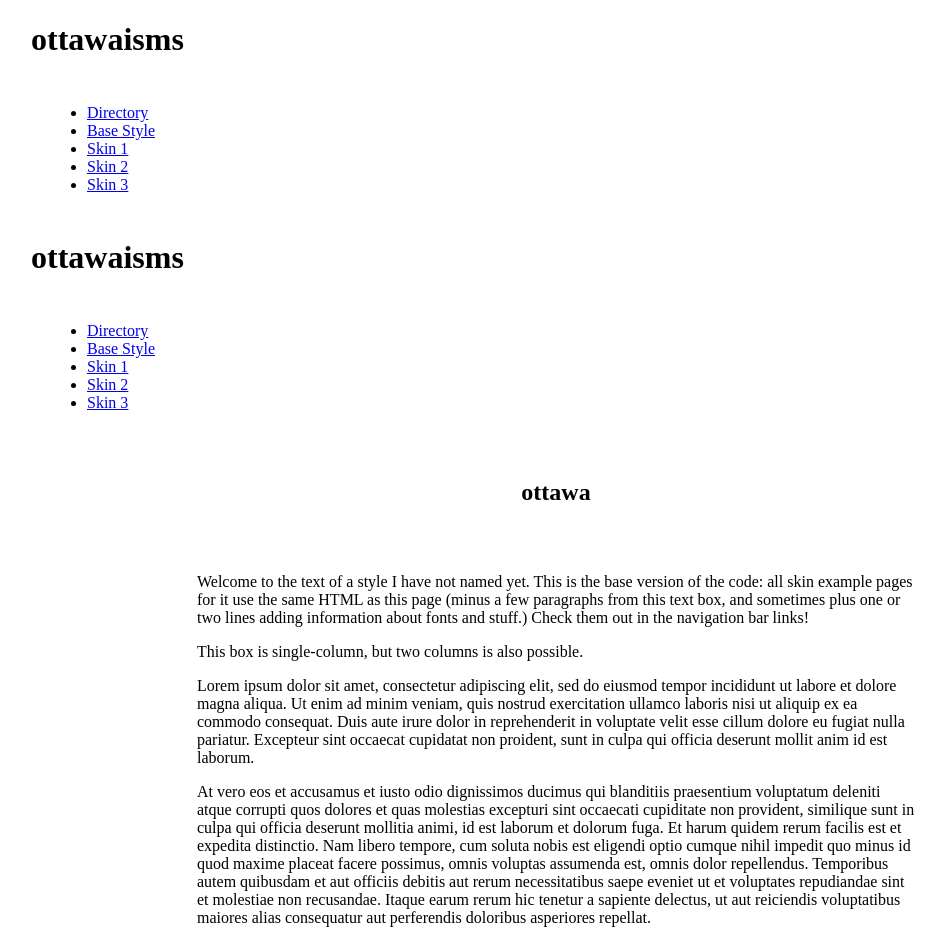
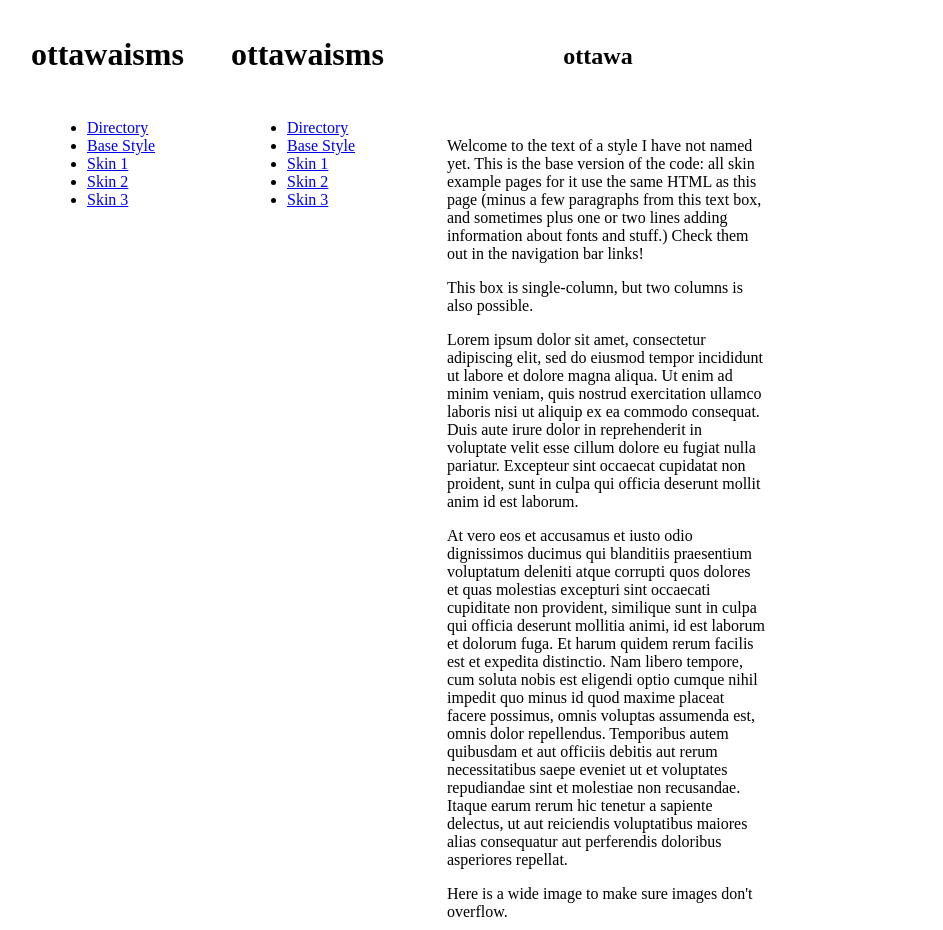
Before and after one commit to ottawaisms/ottawaisms.github.io, a plain HTML site: page index.html in a window 1280 px wide. Shown: the top 930 px of the page, without its empty margins (159-1102 px from the left). Drawn offline with Linux system fonts and the light colour scheme.

Commit message:
Update style.css

```diff
--- a/style.css
+++ b/style.css
@@ -61,8 +61,13 @@ body {
   height: auto;
   }
 
-/*Wrapper for the sidebar.*/
-.sidebar {
+/*left sidebar.*/
+.left_sidebar {
+  width: 200px;
+  float: left;
+  }
+/*right sidebar.*/
+.right_sidebar {
   width: 200px;
   float: left;
   }
@@ -80,6 +85,7 @@ body {
 /*This is where the title, navbar, and main content all go.*/
 .main-wrapper {
   margin-left: 150px;
+  margin-right: 150px;
   }
 
 /*Two columns by default. The "single-column" class can be added to make it one column.*/
```
